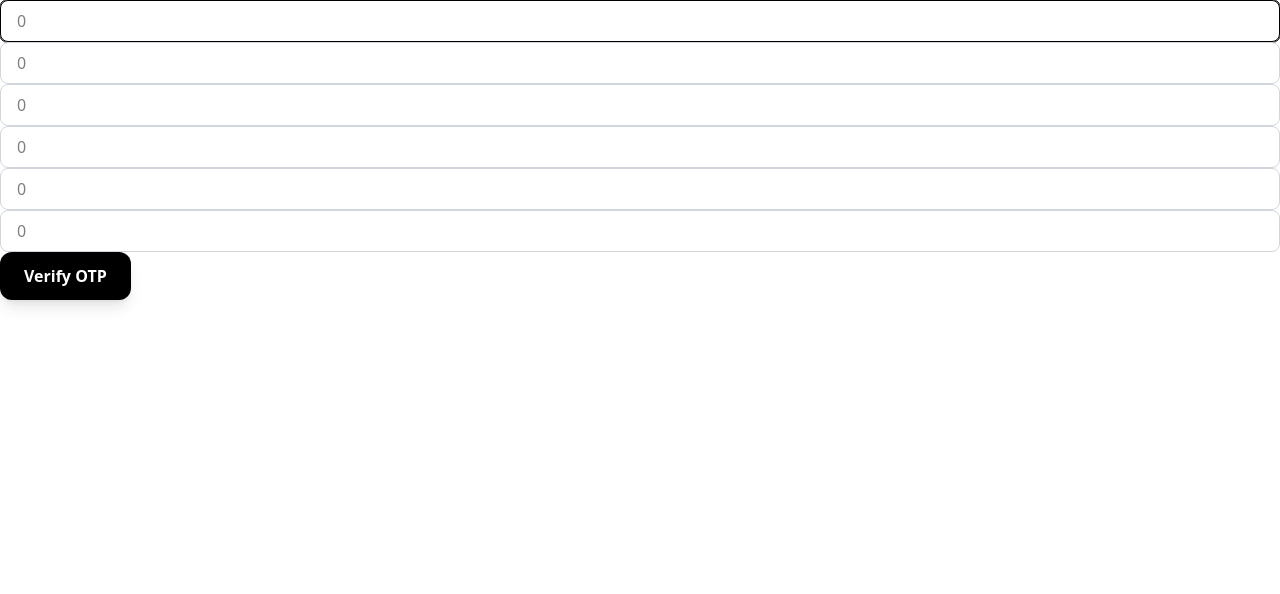
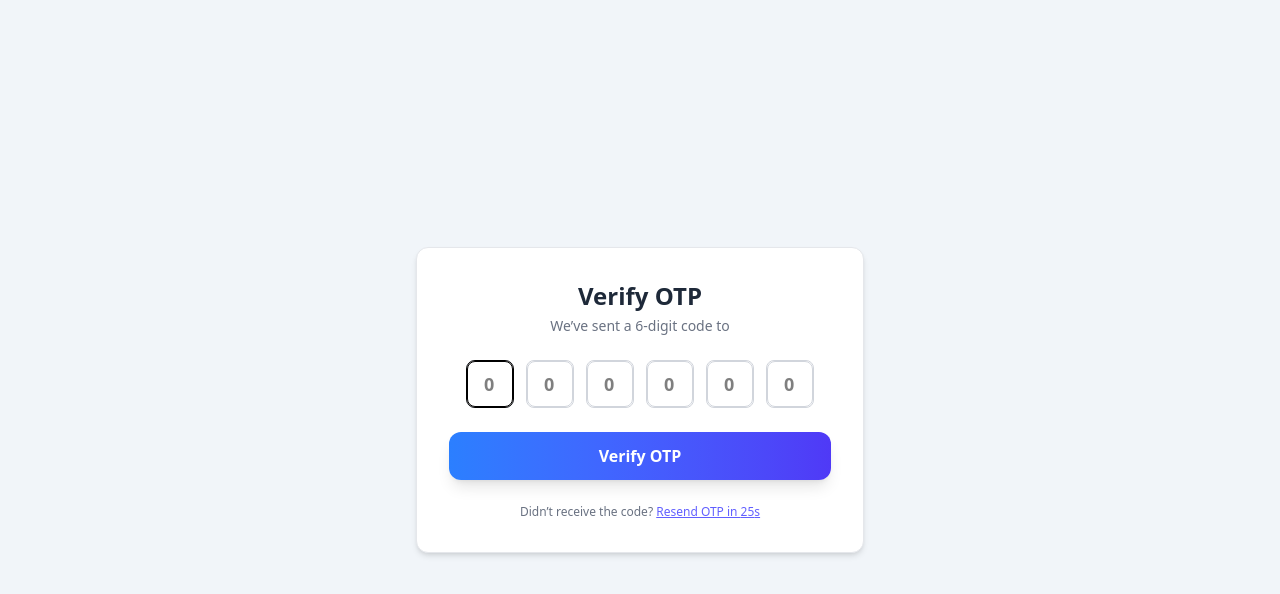
Before and after one commit to gaurav7chauhan/worker-app, a React (Vite) app in the folder client/: page /otp in a window 1280 px wide. Shown: the top 594 px of the page. Built offline with nearby package versions, Linux system fonts and the light colour scheme; no server answers.

Commit message:
feat: refactor OTP request and verification flow; update API endpoints and enhance error handling

```diff
--- a/client/src/pages/auth/Register.jsx
+++ b/client/src/pages/auth/Register.jsx
@@ -58,7 +58,7 @@ const Register = () => {
       const { userId,  } = registerRes.data;
 
       // API calls to OTP
-      await api.post("/auth/request-register-otp", {
+      await api.post("/auth/request-otp", {
         userId,
         email: data.email,
         purpose: "register",
@@ -79,9 +79,9 @@ const Register = () => {
       });
     } catch (error) {
       const status = error?.response?.status;
-      const msg = error?.response?.data?.message || "";
+      const msg = error?.response?.data?.error?.message || "";
 
-      if (status === 409 && msg.toLowerCase().includes("exists")) {
+      if (status === 409 && msg.toLowerCase().includes("exists.")) {
         setError("email", {
           type: "manual",
           message: "This email is already registered",
--- a/client/src/pages/auth/VerifyOtp.jsx
+++ b/client/src/pages/auth/VerifyOtp.jsx
@@ -16,16 +16,32 @@ const VerifyOtp = () => {
   const [loading, setLoading] = React.useState(false);
   const navigate = useNavigate();
 
+  // resend OTP
+  const RESEND_TIME = 30;
+  const [resendTimer, setResendTimer] = React.useState(RESEND_TIME);
+  const [canResend, setCanResend] = React.useState(false);
+
   // safety guards
   const userId = state?.userId;
   const email = state?.email;
-  const role = state?.role;
-  const fullName = state?.fullName;
   const purpose = state?.purpose || "register";
 
   React.useEffect(() => {
     inputsRef.current[0]?.focus();
   }, []);
+
+  React.useEffect(() => {
+    let timer;
+    if (resendTimer > 0) {
+      timer = setTimeout(() => {
+        setResendTimer((prev) => prev - 1);
+      }, 1000);
+    } else {
+      setCanResend(true);
+    }
+
+    return () => clearTimeout(timer);
+  }, [resendTimer]);
 
   // handle setOtp
   const handleChange = (e, idx) => {
@@ -72,7 +88,7 @@ const VerifyOtp = () => {
       setLoading(true);
       toastId = showLoadingToast("Verifying OTP...");
 
-      await api.post("/verify-otp", {
+      await api.post("/auth/verify-otp", {
         userId,
         email,
         purpose,
@@ -85,8 +101,6 @@ const VerifyOtp = () => {
         state: {
           userId,
           email,
-          fullName,
-          role,
         },
       });
     } catch (error) {
@@ -99,12 +113,51 @@ const VerifyOtp = () => {
     console.log("OTP:", finalOtp);
   };
 
+  // handle resend
+  const handleResendOtp = async () => {
+    if (!canResend) return;
+
+    try {
+      showLoadingToast("Resending OTP...");
+
+      await api.post("/auth/request-otp", {
+        userId,
+        email,
+        purpose,
+      });
+
+      showSuccessToast("OTP sent again");
+      setResendTimer(RESEND_TIME);
+      setCanResend(false);
+    } catch (error) {
+      showErrToast(error);
+    }
+  };
+
+  const maskedEmail = email ? email.replace(/(.{2}).+(@.+)/, "$1***$2") : "";
+
   return (
-    <div>
-      <form onSubmit={handleSubmit}>
+    <div className="min-h-screen flex items-center justify-center bg-slate-100 px-4">
+      <div className="w-full max-w-md bg-white rounded-xl shadow-md border border-gray-200 p-8">
+        <h1 className="text-2xl font-semibold text-gray-800 text-center">
+          Verify OTP
+        </h1>
+
+        {/* Email info */}
+        <p className="text-sm text-gray-500 text-center mt-1">
+          We’ve sent a 6-digit code to
+        </p>
+        <p className="text-sm font-medium text-indigo-600 text-center mb-6">
+          {maskedEmail}
+          {/* or use maskedEmail */}
+        </p>
+
+        <form onSubmit={handleSubmit} className="space-y-6">
+          {/* OTP Inputs */}
+          <div className="flex justify-center gap-3">
             {otp.map((val, idx) => (
-          <div key={idx}>
               <Input
+                key={idx}
                 ref={(el) => (inputsRef.current[idx] = el)}
                 type="text"
                 inputMode="numeric"
@@ -113,20 +166,52 @@ const VerifyOtp = () => {
                 onChange={(e) => handleChange(e, idx)}
                 onKeyDown={(e) => handleKeyDown(e, idx)}
                 placeholder="0"
+                className="w-12 h-12 text-center text-lg font-semibold
+                         border border-gray-300 rounded-lg
+                         focus:border-indigo-600 focus:ring-2 focus:ring-indigo-200
+                         transition-all"
               />
+            ))}
           </div>
-        ))}
-        <Button type="submit" loading={loading}>
+
+          {/* Submit Button */}
+          <Button
+            type="submit"
+            fullWidth
+            variant="gradient"
+            size="md"
+            loading={loading}
+            className="cursor-pointer"
+          >
             {loading ? (
               <>
                 <span className="h-4 w-4 rounded-full border-2 border-white border-t-transparent animate-spin" />
-              Processing...
+                Verifying...
               </>
             ) : (
               "Verify OTP"
             )}
           </Button>
+
+          {/* OTP resend */}
+          <p className="text-xs text-gray-500 text-center">
+            Didn’t receive the code?{" "}
+            {canResend ? (
+              <button
+                type="button"
+                onClick={handleResendOtp}
+                className="text-indigo-600 font-medium hover:underline cursor-pointer"
+              >
+                Resend OTP
+              </button>
+            ) : (
+              <span className="underline text-indigo-500 hover:text-indigo-700 transition-colors">
+                Resend OTP in {resendTimer}s
+              </span>
+            )}
+          </p>
         </form>
+      </div>
     </div>
   );
 };
--- a/client/src/utils/errorMessage.js
+++ b/client/src/utils/errorMessage.js
@@ -1,6 +1,6 @@
 export const getUserFriendlyError = (error) => {
   const status = error?.response?.status;
-  const msg = error?.response?.data?.message || "";
+  const msg = error?.response?.data?.error?.message || "";
 
   // EMAIL ALREADY EXISTS
   if (status === 409 && msg.toLowerCase().includes("exists")) {
```
Also changed, not shown: 2 other files (tests, documents, lock files or other folders). Lines whose indentation alone changed are shown as unchanged.
